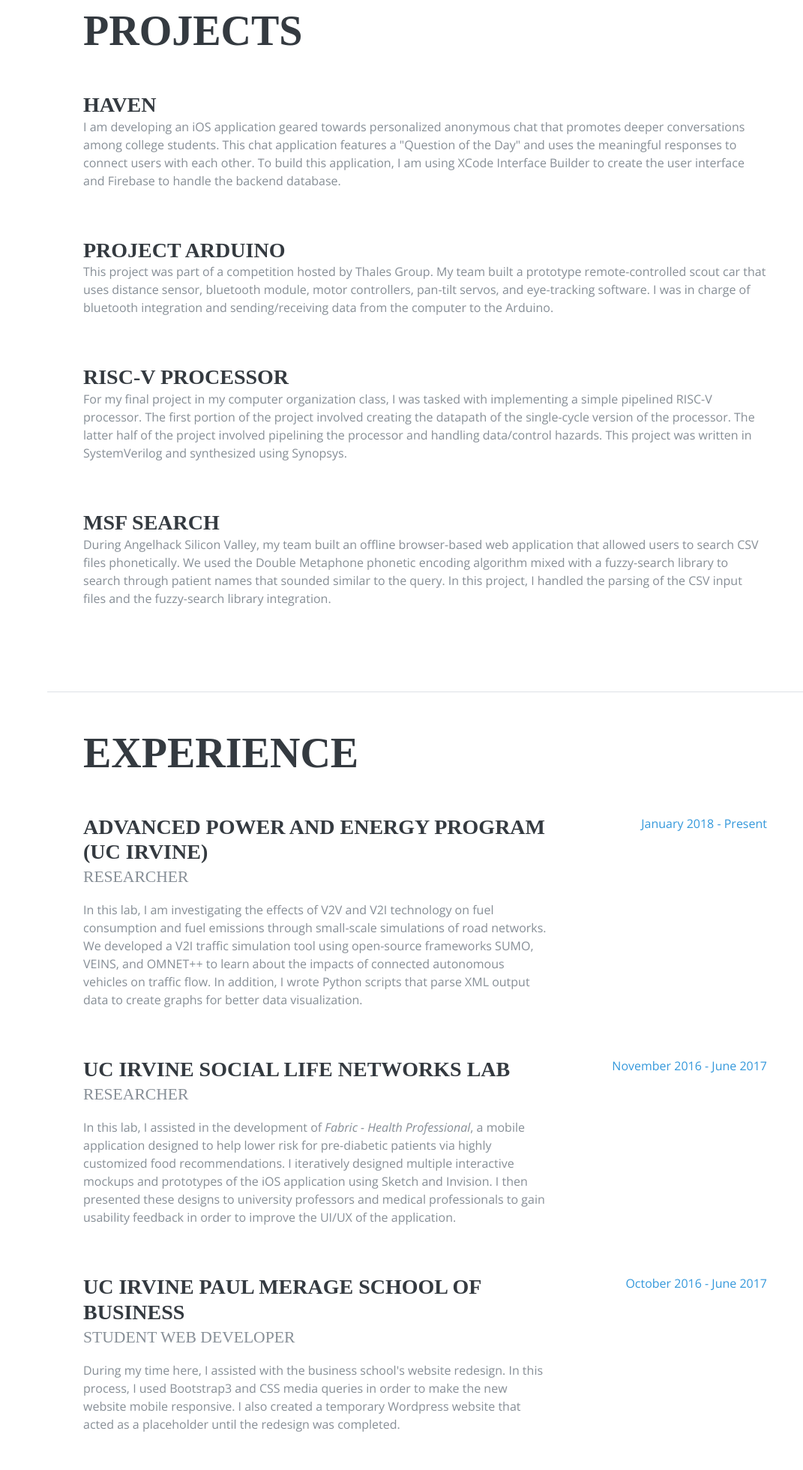
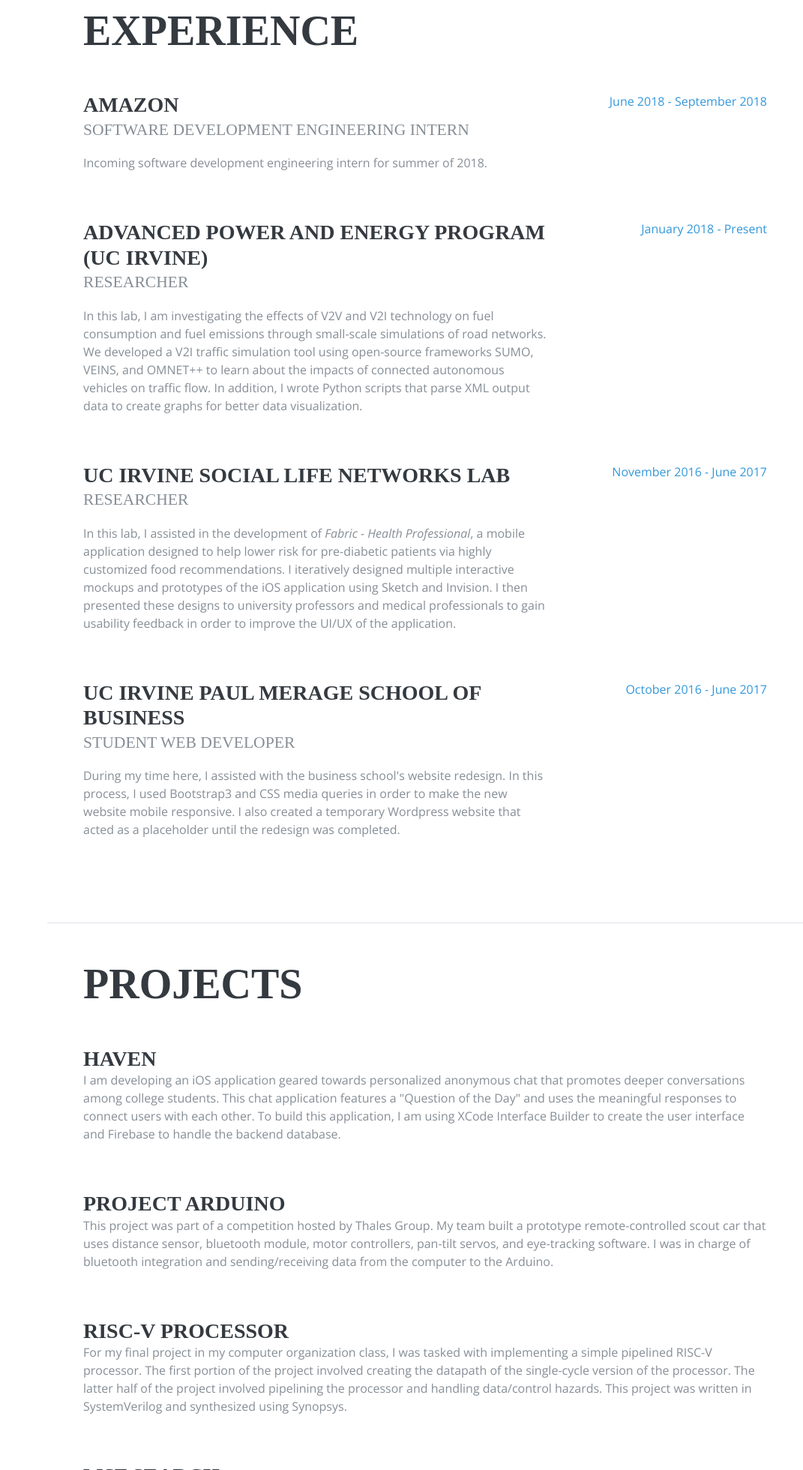
Before and after one commit to ryanyue123/ryanyue123.github.io, a plain HTML site: page index.html in a window 1280 px wide. Shown: the part 840-2800 px from the top of the page at 75% size, without its empty margins (209-1280 px from the left). Drawn offline with nearby package versions, Linux system fonts and the light colour scheme; a web font is replaced by a local one.

Commit message:
updated experience and school gpa

```diff
--- a/index.html
+++ b/index.html
@@ -1,5 +1,6 @@
 <!DOCTYPE html>
 <html>
+
 <head>
 
     <meta charset="utf-8">
@@ -43,10 +44,10 @@
                     <a class="nav-link js-scroll-trigger" href="#about">About</a>
                 </li>
                 <li class="nav-item">
-            <a class="nav-link js-scroll-trigger" href="#projects">Projects</a>
+                    <a class="nav-link js-scroll-trigger" href="#experience">Experience</a>
                 </li>
                 <li class="nav-item">
-          <a class="nav-link js-scroll-trigger" href="#experience">Experience</a>
+                    <a class="nav-link js-scroll-trigger" href="#projects">Projects</a>
                 </li>
                 <li class="nav-item">
                     <a class="nav-link js-scroll-trigger" href="#education">Education</a>
@@ -71,9 +72,9 @@
                 <div class="subheading mb-5">Cupertino, CA 95014 ·
                     <a href="mailto:yuer1@uci.edu">yuer1@uci.edu</a>
                 </div>
-        <p class="mb-5">I am currently a student at UC Irvine studying computer science and engineering. I am passionate about building practical
-          solutions to real life problems. I am curious about new and emerging technologies and how I can integrate them
-          into my projects.</p>
+                <p class="mb-5">I am currently a student at UC Irvine studying computer science and engineering. I am passionate about building
+                    practical solutions to real life problems. I am curious about new and emerging technologies and how I
+                    can integrate them into my projects.</p>
                 <ul class="list-inline list-social-icons mb-0">
                     <li class="list-inline-item">
                         <a href="mailto:yuer1@uci.edu">
@@ -111,55 +112,33 @@
             </div>
         </section>
 
-    <section class="resume-section p-3 p-lg-5 d-flex d-column" id="projects">
-        <div class="my-auto">
-          <h2 class="mb-5">Projects</h2>
-          <div class="resume-item d-flex flex-column flex-md-row mb-5">
-              <div class="resume-content mr-auto">
-                <h3 class="mb-0">Haven</h3>
-                <p>
-                    I am developing an iOS application geared towards personalized anonymous chat that promotes deeper conversations among college students. This chat application features a "Question of the Day" and uses the meaningful responses to connect users with each other. To build this application, I am using XCode Interface Builder to create the user interface and Firebase to handle the backend database.
-                </p>
-              </div>
-          </div>
-          <div class="resume-item d-flex flex-column flex-md-row mb-5">
-              <div class="resume-content mr-auto">
-                <h3 class="mb-0">Project Arduino</h3>
-                <p>
-                   This project was part of a competition hosted by Thales Group. My team built a prototype remote-controlled scout car that uses distance sensor, bluetooth module, motor controllers, pan-tilt servos, and eye-tracking software. I was in charge of bluetooth integration and sending/receiving data from the computer to the Arduino.
-                </p>
-              </div>
-          </div>
-          <div class="resume-item d-flex flex-column flex-md-row mb-5">
-              <div class="resume-content mr-auto">
-                <h3 class="mb-0">RISC-V Processor</h3>
-                <p>
-                    For my final project in my computer organization class, I was tasked with implementing a simple pipelined RISC-V processor. The first portion of the project involved creating the datapath of the single-cycle version of the processor. The latter half of the project involved pipelining the processor and handling data/control hazards. This project was written in SystemVerilog and synthesized using Synopsys.
-                </p>
-              </div>
-          </div>
-          <div class="resume-item d-flex flex-column flex-md-row mb-5">
-              <div class="resume-content mr-auto">
-                <h3 class="mb-0">MSF Search</h3>
-                <p>
-                    During Angelhack Silicon Valley, my team built an offline browser-based web application that allowed users to search CSV files phonetically. We used the Double Metaphone phonetic encoding algorithm mixed with a fuzzy-search library to search through patient names that sounded similar to the query. In this project, I handled the parsing of the CSV input files and the fuzzy-search library integration.
-                </p>
-              </div>
-          </div>
-        </div>
-
-    </section>
-
         <section class="resume-section p-3 p-lg-5 d-flex flex-column" id="experience">
             <div class="my-auto">
                 <h2 class="mb-5">Experience</h2>
 
                 <div class="resume-item d-flex flex-column flex-md-row mb-5">
                     <div class="resume-content mr-auto">
+                        <h3 class="mb-0">Amazon</h3>
+                        <div class="subheading mb-3">Software Development Engineering Intern</div>
+                        <p>
+                            Incoming software development engineering intern for summer of 2018.
+                        </p>
+                    </div>
+                    <div class="resume-date text-md-right">
+                        <span class="text-primary">June 2018 - September 2018</span>
+                    </div>
+                </div>
+
+                <div class="resume-item d-flex flex-column flex-md-row mb-5">
+                    <div class="resume-content mr-auto">
                         <h3 class="mb-0">Advanced Power and Energy Program (UC Irvine)</h3>
                         <div class="subheading mb-3">Researcher</div>
                         <p>
-                In this lab, I am investigating the effects of V2V and V2I technology on fuel consumption and fuel emissions through small-scale simulations of road networks. We developed a V2I traffic simulation tool using open-source frameworks SUMO, VEINS, and OMNET++ to learn about the impacts of connected autonomous vehicles on traffic flow. In addition, I wrote Python scripts that parse XML output data to create graphs for better data visualization.
+                            In this lab, I am investigating the effects of V2V and V2I technology on fuel consumption and fuel emissions through small-scale
+                            simulations of road networks. We developed a V2I traffic simulation tool using open-source frameworks
+                            SUMO, VEINS, and OMNET++ to learn about the impacts of connected autonomous vehicles on traffic
+                            flow. In addition, I wrote Python scripts that parse XML output data to create graphs for better
+                            data visualization.
                         </p>
                     </div>
                     <div class="resume-date text-md-right">
@@ -172,7 +151,12 @@
                         <h3 class="mb-0">UC Irvine Social Life Networks Lab</h3>
                         <div class="subheading mb-3">Researcher</div>
                         <p>
-              In this lab, I assisted in the development of <em>Fabric - Health Professional</em>, a mobile application designed to help lower risk for pre-diabetic patients via highly customized food recommendations. I iteratively designed multiple interactive mockups and prototypes of the iOS application using Sketch and Invision. I then presented these designs to university professors and medical professionals to gain usability feedback in order to improve the UI/UX of the application.
+                            In this lab, I assisted in the development of
+                            <em>Fabric - Health Professional</em>, a mobile application designed to help lower risk for pre-diabetic
+                            patients via highly customized food recommendations. I iteratively designed multiple interactive
+                            mockups and prototypes of the iOS application using Sketch and Invision. I then presented these
+                            designs to university professors and medical professionals to gain usability feedback in order
+                            to improve the UI/UX of the application.
                         </p>
                     </div>
                     <div class="resume-date text-md-right">
@@ -185,11 +169,63 @@
                         <h3 class="mb-0">UC Irvine Paul Merage School of Business</h3>
                         <div class="subheading mb-3">Student Web Developer</div>
                         <p>
-              During my time here, I assisted with the business school's website redesign. In this process, I used Bootstrap3 and CSS media queries in order to make the new website mobile responsive. I also created a temporary Wordpress website that acted as a placeholder until the redesign was completed.
+                            During my time here, I assisted with the business school's website redesign. In this process, I used Bootstrap3 and CSS media
+                            queries in order to make the new website mobile responsive. I also created a temporary Wordpress
+                            website that acted as a placeholder until the redesign was completed.
                         </p>
                     </div>
                     <div class="resume-date text-md-right">
                         <span class="text-primary">October 2016 - June 2017</span>
+                    </div>
+                </div>
+            </div>
+        </section>
+
+        <section class="resume-section p-3 p-lg-5 d-flex d-column" id="projects">
+            <div class="my-auto">
+                <h2 class="mb-5">Projects</h2>
+                <div class="resume-item d-flex flex-column flex-md-row mb-5">
+                    <div class="resume-content mr-auto">
+                        <h3 class="mb-0">Haven</h3>
+                        <p>
+                            I am developing an iOS application geared towards personalized anonymous chat that promotes deeper conversations among college
+                            students. This chat application features a "Question of the Day" and uses the meaningful responses
+                            to connect users with each other. To build this application, I am using XCode Interface Builder
+                            to create the user interface and Firebase to handle the backend database.
+                        </p>
+                    </div>
+                </div>
+                <div class="resume-item d-flex flex-column flex-md-row mb-5">
+                    <div class="resume-content mr-auto">
+                        <h3 class="mb-0">Project Arduino</h3>
+                        <p>
+                            This project was part of a competition hosted by Thales Group. My team built a prototype remote-controlled scout car that
+                            uses distance sensor, bluetooth module, motor controllers, pan-tilt servos, and eye-tracking
+                            software. I was in charge of bluetooth integration and sending/receiving data from the computer
+                            to the Arduino.
+                        </p>
+                    </div>
+                </div>
+                <div class="resume-item d-flex flex-column flex-md-row mb-5">
+                    <div class="resume-content mr-auto">
+                        <h3 class="mb-0">RISC-V Processor</h3>
+                        <p>
+                            For my final project in my computer organization class, I was tasked with implementing a simple pipelined RISC-V processor.
+                            The first portion of the project involved creating the datapath of the single-cycle version of
+                            the processor. The latter half of the project involved pipelining the processor and handling
+                            data/control hazards. This project was written in SystemVerilog and synthesized using Synopsys.
+                        </p>
+                    </div>
+                </div>
+                <div class="resume-item d-flex flex-column flex-md-row mb-5">
+                    <div class="resume-content mr-auto">
+                        <h3 class="mb-0">MSF Search</h3>
+                        <p>
+                            During Angelhack Silicon Valley, my team built an offline browser-based web application that allowed users to search CSV
+                            files phonetically. We used the Double Metaphone phonetic encoding algorithm mixed with a fuzzy-search
+                            library to search through patient names that sounded similar to the query. In this project, I
+                            handled the parsing of the CSV input files and the fuzzy-search library integration.
+                        </p>
                     </div>
                 </div>
             </div>
@@ -205,7 +241,7 @@
                         <h3 class="mb-0">University of California, Irvine</h3>
                         <div class="subheading mb-3">Bachelor of Science</div>
                         <div>Computer Science and Engineering</div>
-            <p>GPA: 3.93/4.00</p>
+                        <p>GPA: 3.92/4.00</p>
                     </div>
                     <div class="resume-date text-md-right">
                         <span class="text-primary">September 2015 - June 2019</span>
@@ -230,39 +266,57 @@
                 <h2 class="mb-5">Skills</h2>
                 <ul class="skill-bars">
                     <li>
-				   	<div class="progress percent65"><span>70%</span></div>
+                        <div class="progress percent65">
+                            <span>70%</span>
+                        </div>
                         <strong>HTML5</strong>
                     </li>
                     <li>
-				   	<div class="progress percent65"><span>70%</span></div>
+                        <div class="progress percent65">
+                            <span>70%</span>
+                        </div>
                         <strong>CSS3</strong>
                     </li>
                     <li>
-				   	<div class="progress percent45"><span>50%</span></div>
+                        <div class="progress percent45">
+                            <span>50%</span>
+                        </div>
                         <strong>JavaScript</strong>
                     </li>
                     <li>
-				   	<div class="progress percent85"><span>85%</span></div>
+                        <div class="progress percent85">
+                            <span>85%</span>
+                        </div>
                         <strong>Swift</strong>
                     </li>
                     <li>
-				   	<div class="progress percent95"><span>90%</span></div>
+                        <div class="progress percent95">
+                            <span>90%</span>
+                        </div>
                         <strong>Python</strong>
                     </li>
                     <li>
-              <div class="progress percent55"><span>65%</span></div>
+                        <div class="progress percent55">
+                            <span>65%</span>
+                        </div>
                         <strong>Java</strong>
                     </li>
-				</ul> <!-- /skill-bars -->
+                </ul>
+                <!-- /skill-bars -->
 
         </section>
 
         <section class="resume-section p-3 p-lg-5 d-flex flex-column" id="interests">
             <div class="my-auto">
                 <h2 class="mb-5">Interests</h2>
-        <p>Apart from being a programmer, I spend a lot of my time reading. Some of the books I have read recently are <em>The Hitchhiker's Guide to the Galaxy, How to Win Friends and Influence People</em>, and <em>The Subtle Art of Not Giving a F*ck</em>. Currently, I am reading <em>Zero to One</em> written by Blake Masters and Peter Thiel.
+                <p>Apart from being a programmer, I spend a lot of my time reading. Some of the books I have read recently are
+                    <em>The Hitchhiker's Guide to the Galaxy, How to Win Friends and Influence People</em>, and
+                    <em>The Subtle Art of Not Giving a F*ck</em>. Currently, I am reading
+                    <em>Zero to One</em> written by Blake Masters and Peter Thiel.
                 </p>
-        <p class="mb-0">When I'm not reading, I enjoy hanging out with friends, cooking, playing video games, and watching TV shows such as Sherlock and Silicon Valley. Some of my recent hobbies include learning how to play the guitar and how to cook steak to perfection.
+                <p class="mb-0">When I'm not reading, I enjoy hanging out with friends, cooking, playing video games, and watching TV shows
+                    such as Sherlock and Silicon Valley. Some of my recent hobbies include learning how to play the guitar
+                    and how to cook steak to perfection.
                 </p>
             </div>
         </section>
```
Lines whose indentation alone changed are shown as unchanged.
